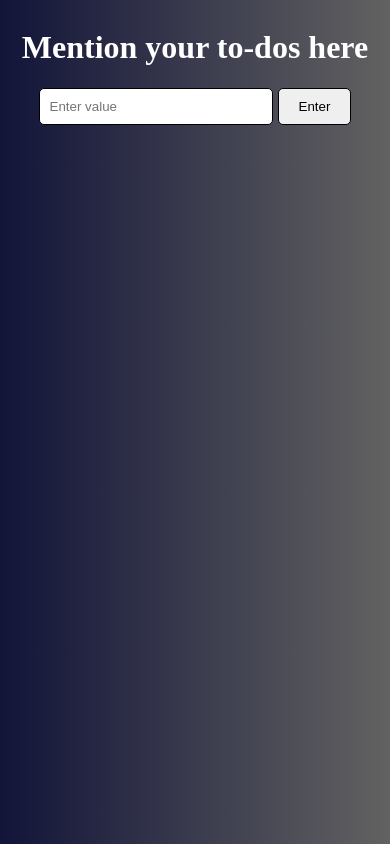
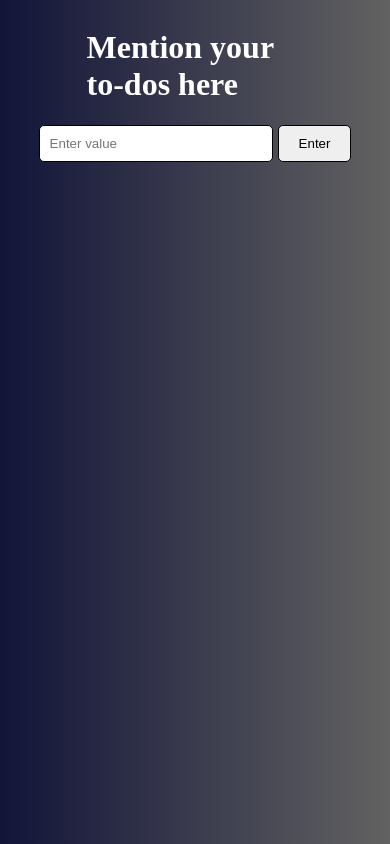
Before and after one commit to sandeshmishra7/to-dos-app, a plain HTML site: page index.html in a window 390 px wide. Drawn offline with Linux system fonts and the light colour scheme.

Commit message:
changes for responsive

```diff
--- a/style.css
+++ b/style.css
@@ -4,6 +4,9 @@ body {
 }
 
 .wrapper {
+    max-width: 886px;
+    width: 58%;
+    margin: 0 auto;
     display: flex;
     flex-direction: column;
     justify-content: center;
@@ -34,7 +37,10 @@ input[type='submit'] {
 }
 
 .p-style {
-    margin: 0;
+    margin: 0 auto;
     cursor: pointer;
     font-size: 20px;
 }
+
+/*media query for 995px starts here*/
+@media only screen and (max-width: 995px) {}
```
